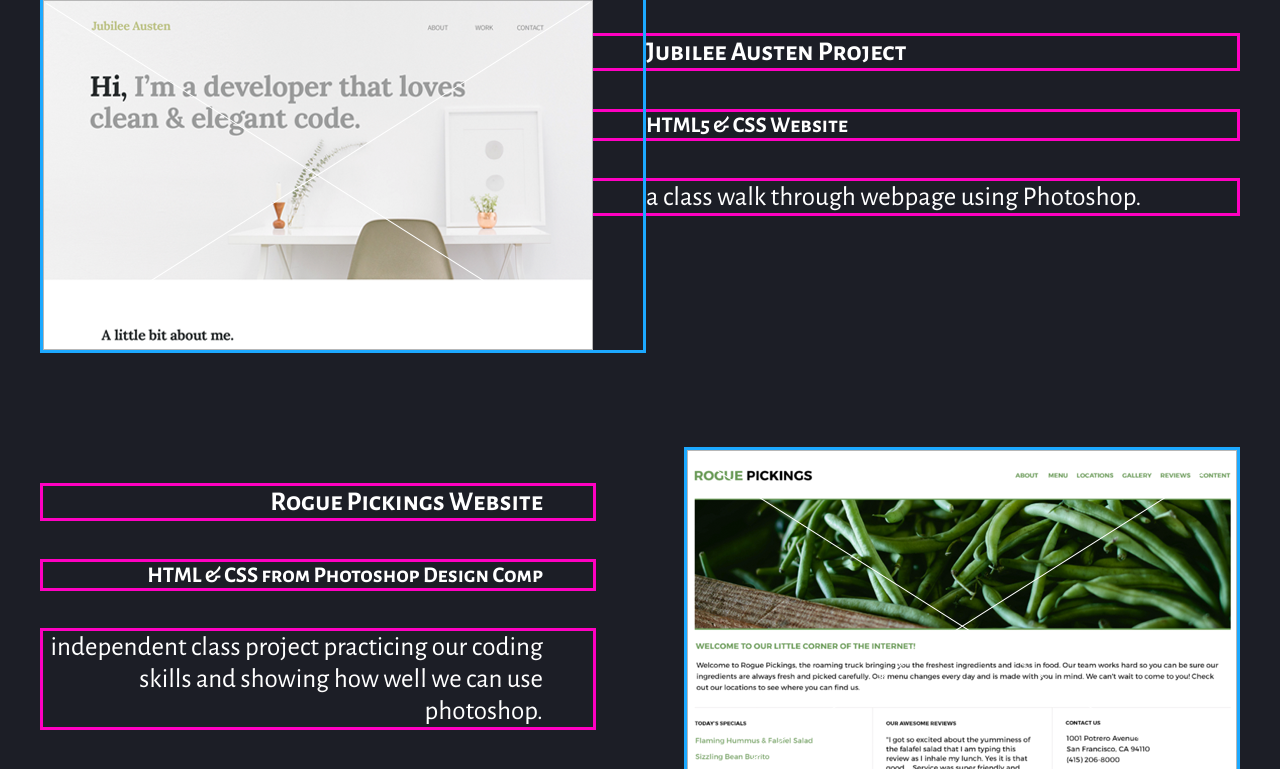
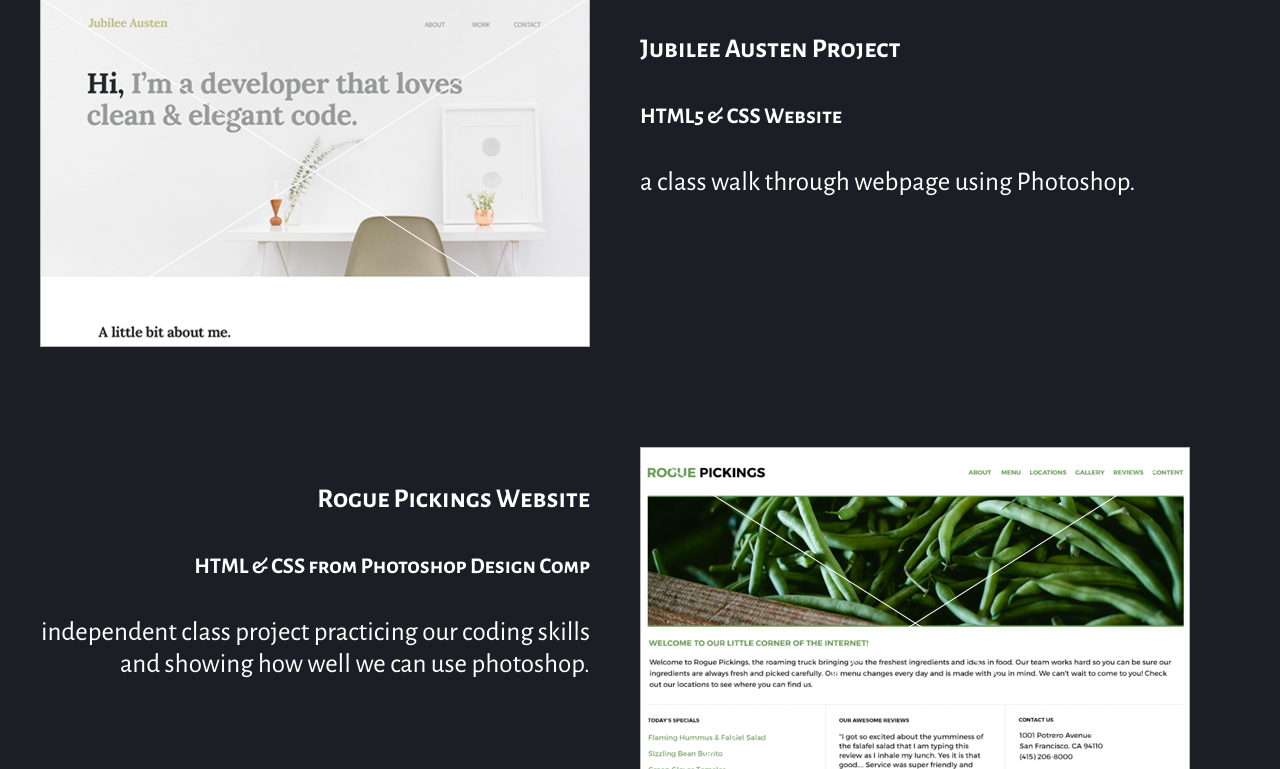
Before and after one commit to bash1997/dancing-woman, a plain HTML site: page milestone-portfolio-project/index.html in a window 1280 px wide. Shown: the part 787-1556 px from the top of the page. Drawn offline with nearby package versions, Linux system fonts and the light colour scheme; a web font is replaced by a local one.

Commit message:
design completion

```diff
--- a/milestone-portfolio-project/css/ma1n.css
+++ b/milestone-portfolio-project/css/ma1n.css
@@ -97,20 +97,18 @@ header nav ul li a {
   padding-right: 50px;
 }
 
+.preview-two_info {
+  width: 550px;
+  height: auto;
+  float: left;
+  text-align: right;
+}
+
 .preview-two img {
   width: 550px;
   height: auto;
-  float: right;
+  padding-left: 50px;
 }
-
-.preview-two {
-  text-align: right;
-}
-
- .preview-two h4, .preview-two h5, .preview-two p {
-   padding-right: 50px;
-   width: 500px;
- }
 
  .preview-three img{
    margin-bottom: 40px;
@@ -190,19 +188,3 @@ footer {
   clear: both;
   text-align: center;
 }
-
-.preview-one img, .preview-two img, .preview-three img {
-  border: 3px solid #1CA9FF;
-}
-
-.preview-one h4, .preview-one h5, .preview-one p {
-  border: 3px solid #FF00C1;
-}
-
-.preview-two h4, .preview-two h5, .preview-two p {
-  border: 3px solid #FF00C1;
-}
-
-.preview-three h4, .preview-three h5, .preview-three p {
-  border: 3px solid #FF00C1;
-}
--- a/milestone-portfolio-project/index.html
+++ b/milestone-portfolio-project/index.html
@@ -34,25 +34,31 @@
         <h2>my portfolio</h2>
         <div class="preview-one">
           <a href="https://bash1997.github.io/jubilee-austen/"><img src="img/jubilee-thumbnail.png" alt="Jubilee Website"/></a>
+          <div class="preview-one_info">
           <h4>Jubilee Austen Project</h4>
           <h5>HTML5 & CSS Website</h5>
           <p>a class walk through webpage using Photoshop.</p>
         </div>
+        </div>
         <div class="preview-two">
           <a href="https://bash1997.github.io/rogue/"><img src="img/rogue-pickings-thumbnail.png" alt="Rogue Pickings"/></a>
+          <div class="preview-two_info">
           <h4>Rogue Pickings Website</h4>
           <h5>HTML & CSS from Photoshop Design Comp</h5>
           <p> independent class project practicing our coding skills and
             showing how well we can use photoshop.</p>
+          </div>
         </div>
         <div class="preview-three">
           <img src="img/copy-of-bsh.png" alt="BSH Coding logo"/>
+          <div class="preview-three_info">
           <h4>Random As F#@% Website</h4>
           <h5>HTML5 and CSS Website</h5>
           <p>UNDERS CONSTRUCTION!!! Personal website made from the ground up for a podcast
              talking about music, culture, real and false theories, and two
              twenty something year olds being twenty something year olds.
              Website includes art, music, blog post space, and episode previews.</p>
+          </div>
           </div>
         </div>
       </section>
```
